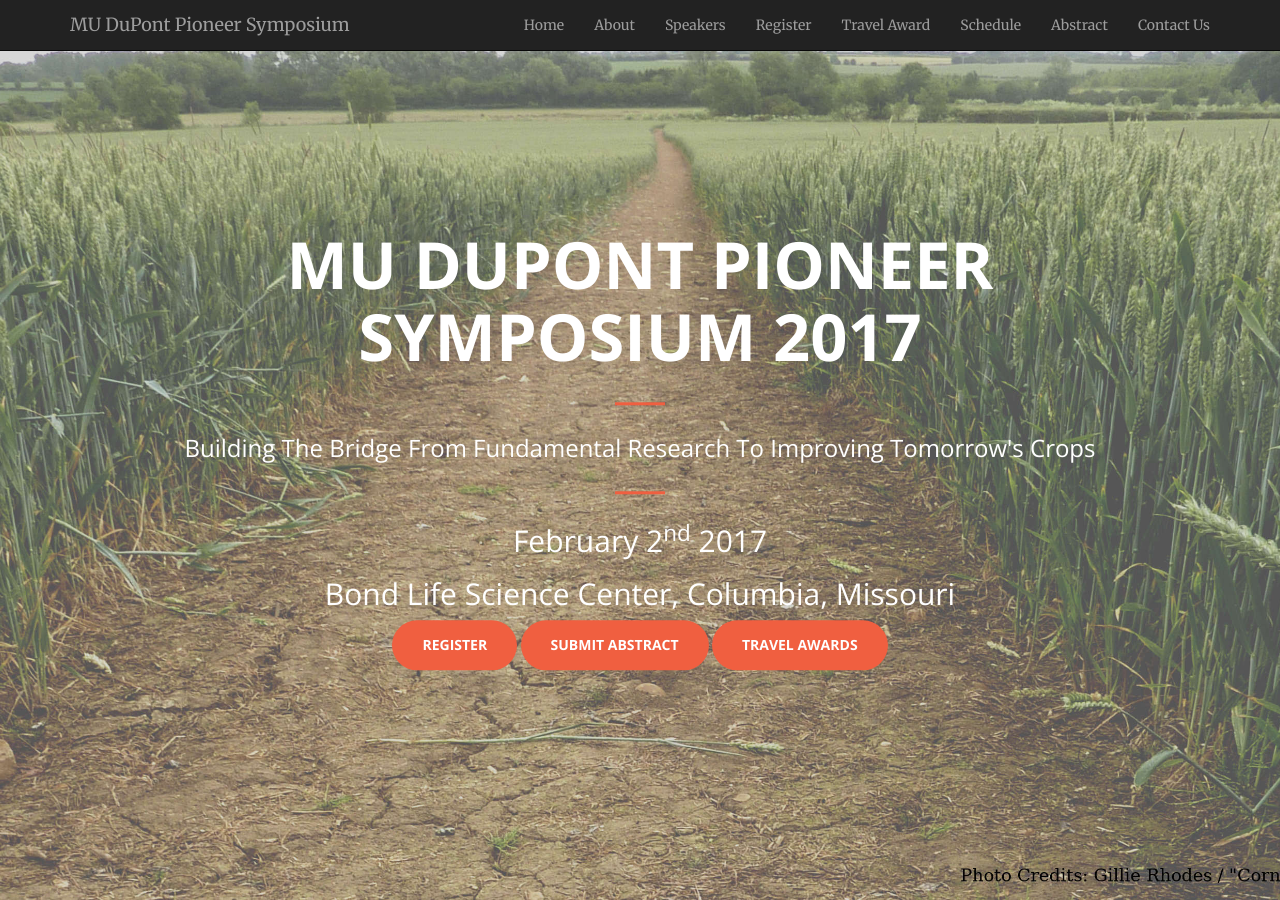
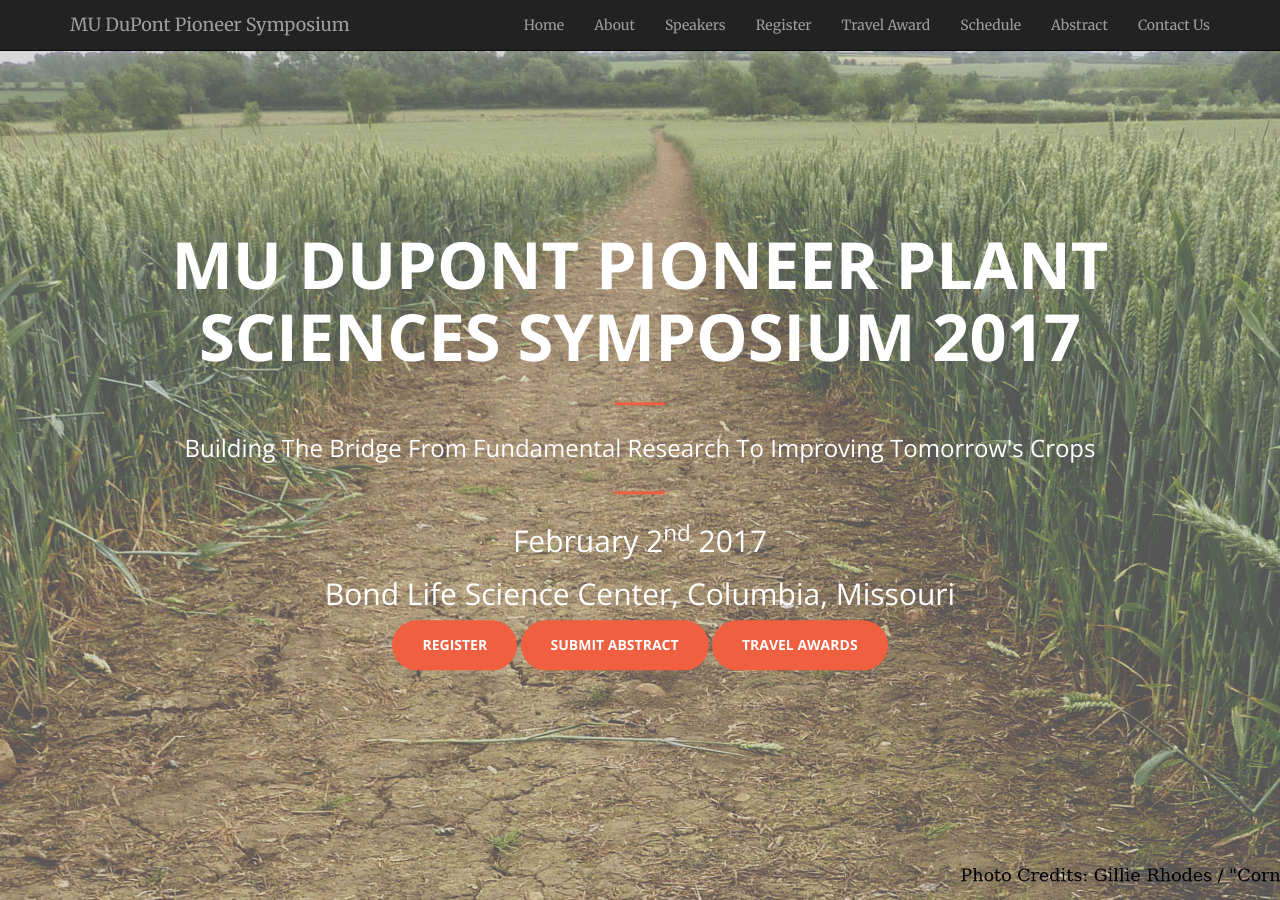
Before and after one commit to mupioneersymposium/mupioneersymposium.github.io, a Jekyll site: the page built from index.html, in a window 1280 px wide and 900 px high. Built offline with Jekyll 4.4.1, drawn with Linux system fonts in a browser that asks for light colours.

Commit message:
Update header.html

```diff
--- a/_includes/header.html
+++ b/_includes/header.html
@@ -1,7 +1,7 @@
 <header>
     <div class="header-content">
         <div class="header-content-inner">
-            <h1>MU DuPont Pioneer Symposium 2017</h1>
+            <h1>MU DuPont Pioneer Plant Sciences Symposium 2017</h1>
             <hr>
             <h3>Building The Bridge From Fundamental Research To Improving Tomorrow's Crops</h3>
             <hr>
```
